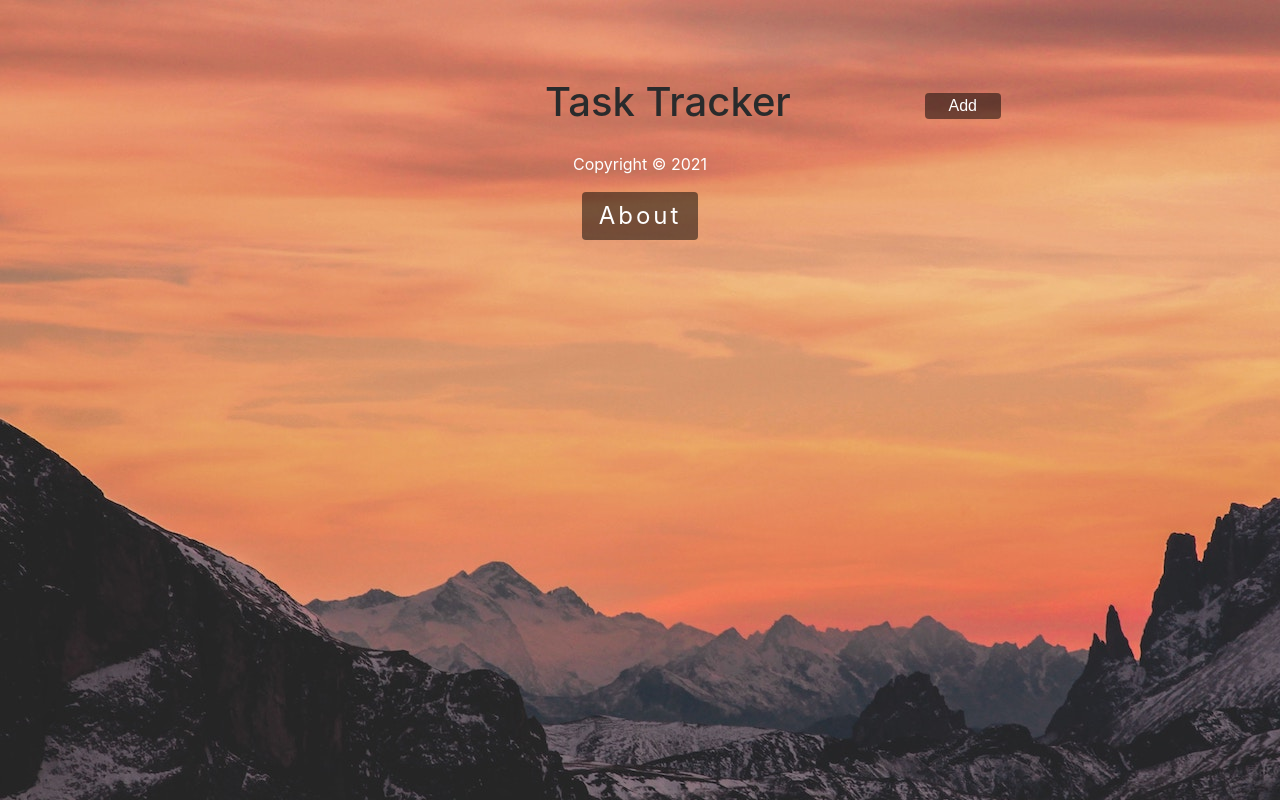
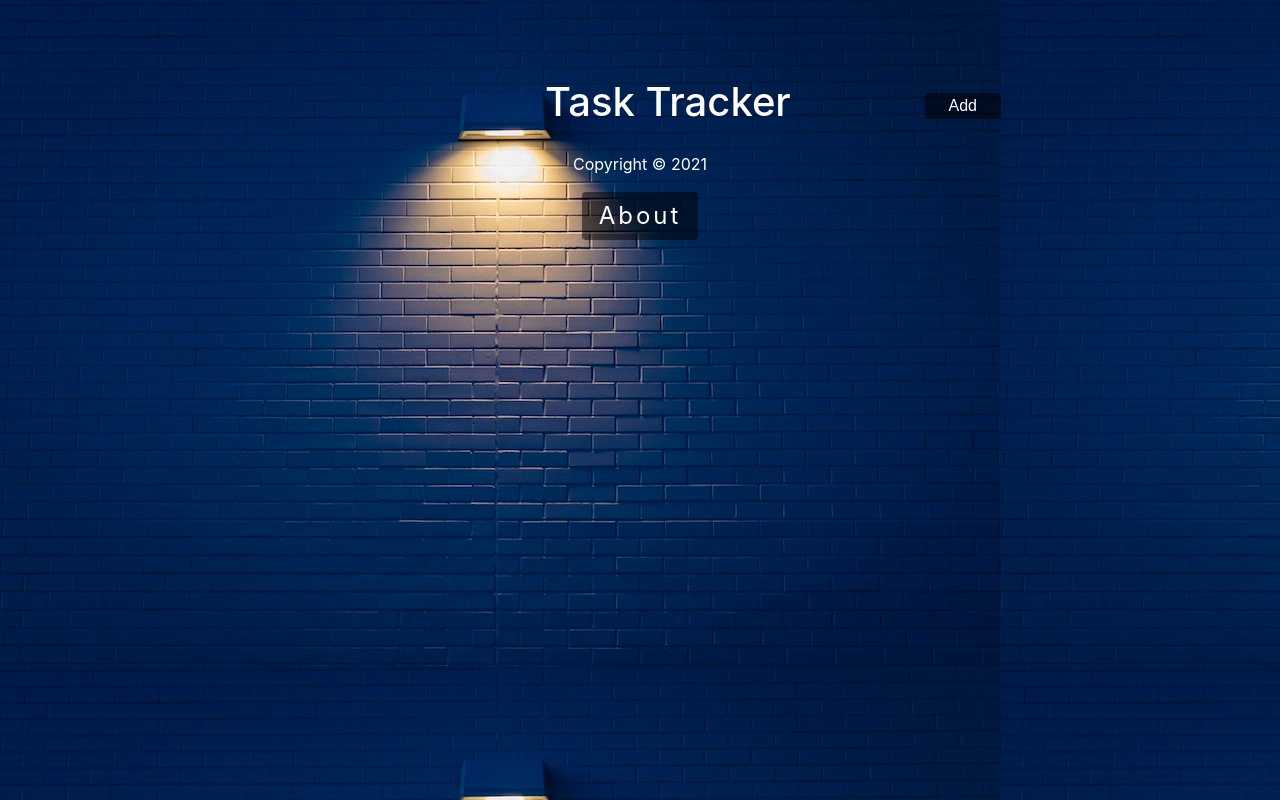
Before and after one commit to mohsinayaz/task-tracker, an Angular app: page / in a window 1280 px wide. Built offline with nearby package versions, Linux system fonts and the light colour scheme; data requests are answered from the project's data file.

Commit message:
Change Complete Application Theme

```diff
--- a/src/app/components/footer/footer.component.html
+++ b/src/app/components/footer/footer.component.html
@@ -1,6 +1,6 @@
 <footer class="footer">
   <p>Copyright &copy; 2021</p>
   <div class="About_Btn_Container">
-  <a routerLink="/about" class="About_Btn" *ngIf="hasRoute('/')">about</a>
+    <a routerLink="/about" class="About_Btn" *ngIf="hasRoute('/')">about</a>
   </div>
 </footer>
--- a/src/app/components/footer/footer.component.ts
+++ b/src/app/components/footer/footer.component.ts
@@ -7,9 +7,9 @@ import { UiService } from 'src/app/services/ui.service';
   styleUrls: ['./footer.component.css'],
 })
 export class FooterComponent implements OnInit {
-  constructor(private uiService: UiService) {}
+  constructor(private uiService: UiService) { }
 
-  ngOnInit(): void {}
+  ngOnInit(): void { }
 
   hasRoute(url) {
     return this.uiService.routeIsHome(url);
--- a/src/app/components/header/header.component.css
+++ b/src/app/components/header/header.component.css
@@ -6,4 +6,5 @@ header {
 
 header h1 {
   margin-left: 285px;
+  color: white;
 }
--- a/src/app/components/task-item/task-item.component.css
+++ b/src/app/components/task-item/task-item.component.css
@@ -1,13 +1,15 @@
 .task {
   background-color: #000000a3;
-  color:white;
+  color: white;
   margin: 20px;
   padding: 20px;
 }
+
 .task h3 {
   display: flex;
   justify-content: space-between;
 }
+
 fa-icon {
   cursor: pointer;
 }
--- a/src/styles.css
+++ b/src/styles.css
@@ -1,6 +1,6 @@
 /* You can add global styles to this file, and also import other style files */
 body{
-  background: url(./assets/background.jpg);
+  background: url(./assets/back.jpg);
 }
 .container {
   width: 800px;
```
Also changed, not shown: src/assets/back.jpg (added).
